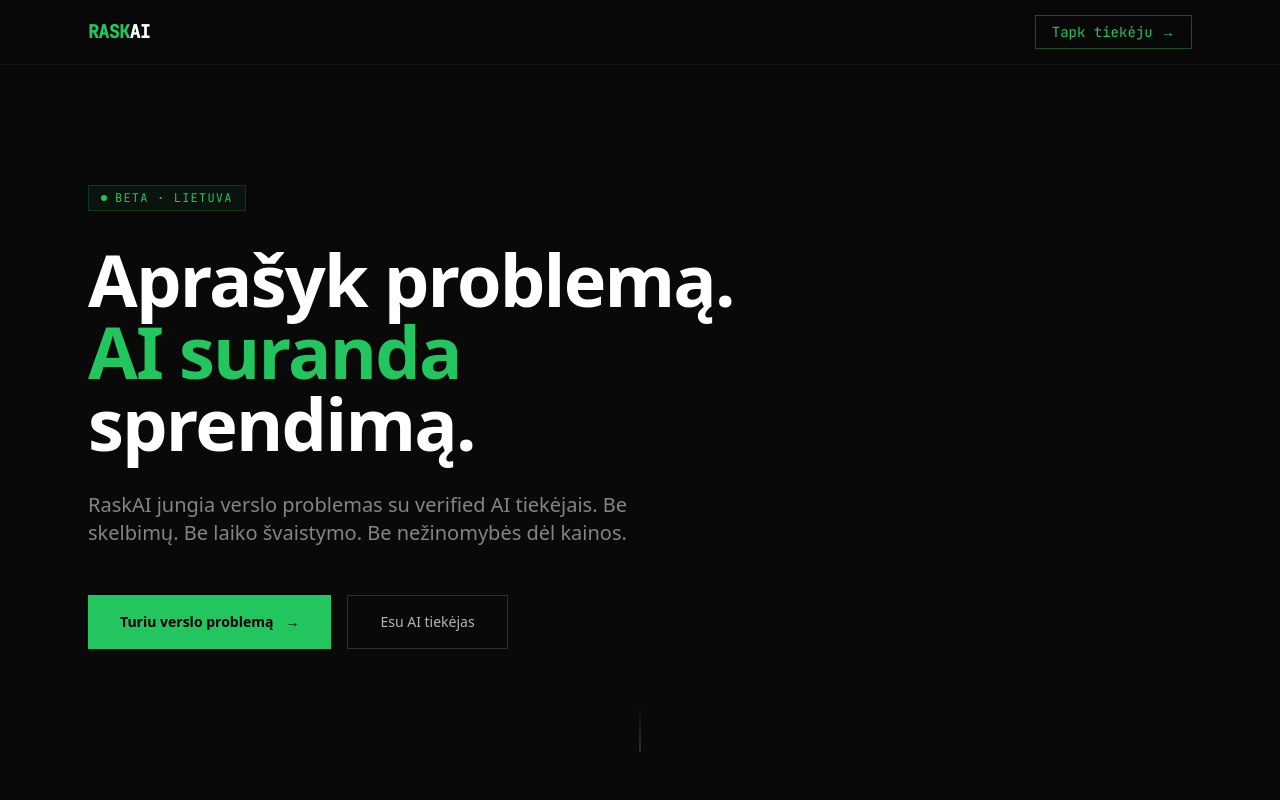
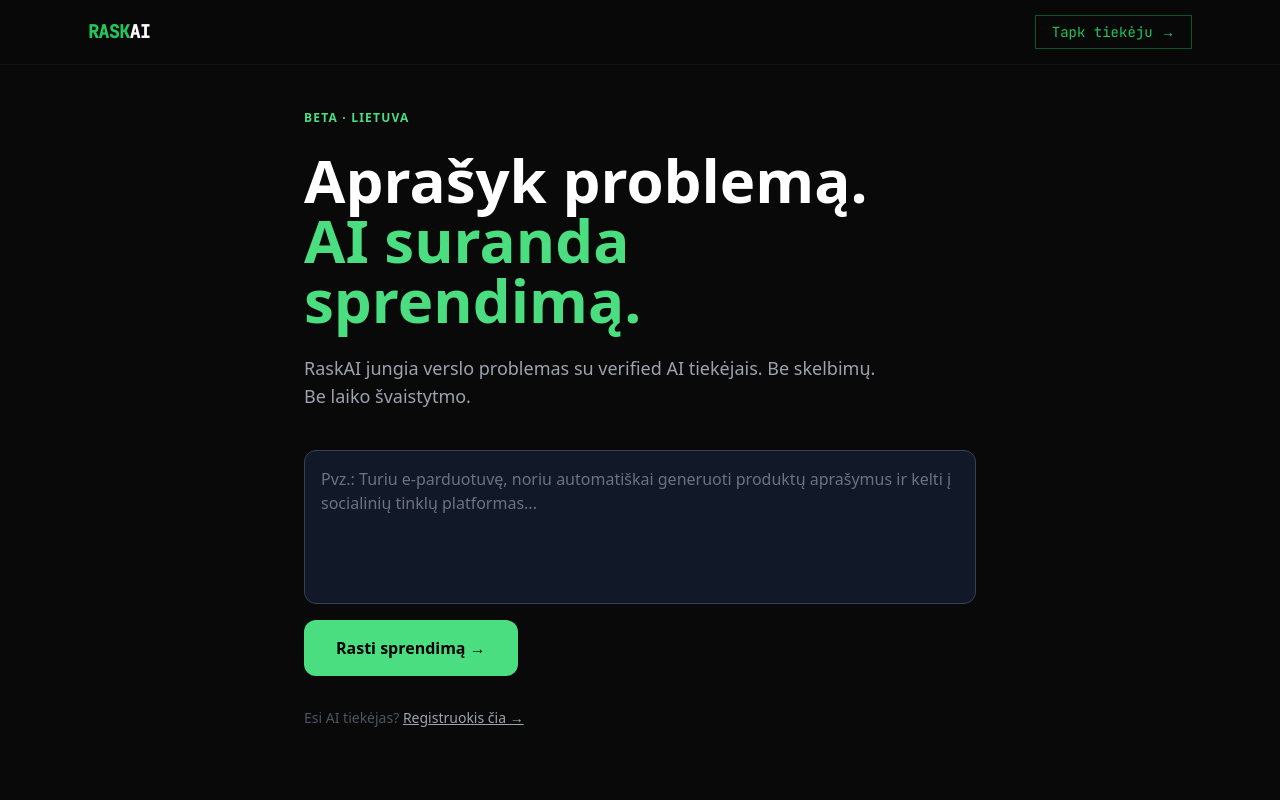
Before and after one commit to aplinkostvarkymo-lgtm/raskai.lt, a Next.js app: page / in a window 1280 px wide. Shown: the top 800 px of the page. Built offline with nearby package versions, Linux system fonts and the light colour scheme; a web font is replaced by a local one.

Commit message:
feat: intake flow 2-step + /api/intake route

```diff
--- a/app/page.tsx
+++ b/app/page.tsx
@@ -1,31 +1,57 @@
 'use client';
-
 import { useState } from 'react';
 
 export default function Home() {
-  const [formData, setFormData] = useState({
-    name: '',
-    email: '',
-    company: '',
-    expertise: '',
-  });
-  const [formState, setFormState] = useState<'idle' | 'loading' | 'success' | 'error'>('idle');
+  // Provider signup state (unchanged)
+  const [formData, setFormData] = useState({ name: '', email: '', company: '', expertise: '' });
+  const [providerSuccess, setProviderSuccess] = useState(false);
 
-  const handleSubmit = async (e: React.FormEvent) => {
+  async function handleSubmit(e: React.FormEvent) {
     e.preventDefault();
-    setFormState('loading');
+    const res = await fetch('/api/provider-signup', {
+      method: 'POST',
+      headers: { 'Content-Type': 'application/json' },
+      body: JSON.stringify(formData),
+    });
+    if (res.ok) setProviderSuccess(true);
+  }
+
+  // Intake flow state
+  const [intakeStep, setIntakeStep] = useState<'idle' | 'email' | 'success'>('idle');
+  const [problem, setProblem] = useState('');
+  const [intakeEmail, setIntakeEmail] = useState('');
+  const [intakeLoading, setIntakeLoading] = useState(false);
+  const [intakeError, setIntakeError] = useState('');
+
+  async function handleIntakeSubmit(e: React.FormEvent) {
+    e.preventDefault();
+    if (problem.trim().length < 20) {
+      setIntakeError('Aprašyk problemą detaliau — bent 20 simbolių.');
+      return;
+    }
+    setIntakeStep('email');
+    setIntakeError('');
+  }
+
+  async function handleEmailSubmit(e: React.FormEvent) {
+    e.preventDefault();
+    setIntakeLoading(true);
+    setIntakeError('');
     try {
-      const res = await fetch('/api/provider-signup', {
+      const res = await fetch('/api/intake', {
         method: 'POST',
         headers: { 'Content-Type': 'application/json' },
-        body: JSON.stringify(formData),
+        body: JSON.stringify({ problem, email: intakeEmail }),
       });
-      if (!res.ok) throw new Error();
-      setFormState('success');
-    } catch {
-      setFormState('error');
+      const data = await res.json();
+      if (!res.ok) throw new Error(data.error || 'Klaida');
+      setIntakeStep('success');
+    } catch (err: unknown) {
+      setIntakeError(err instanceof Error ? err.message : 'Nepavyko. Bandyk dar kartą.');
+    } finally {
+      setIntakeLoading(false);
     }
-  };
+  }
 
   return (
     <main className="bg-[#090909] text-white min-h-screen font-sans antialiased">
@@ -46,48 +72,91 @@
       </nav>
 
       {/* HERO */}
-      <section className="min-h-screen flex flex-col justify-center px-6 pt-24 pb-16 max-w-6xl mx-auto">
-        <div className="max-w-3xl">
-          <div className="inline-flex items-center gap-2 border border-[#22c55e]/20 bg-[#22c55e]/5 px-3 py-1 mb-8">
-            <span className="w-1.5 h-1.5 rounded-full bg-[#22c55e] animate-pulse" />
-            <span className="font-mono text-xs text-[#22c55e] tracking-widest uppercase">
-              Beta · Lietuva
-            </span>
-          </div>
-
-          <h1 className="text-5xl md:text-7xl font-black leading-[0.95] tracking-tight mb-8">
-            Aprašyk problemą.
-            <br />
-            <span className="text-[#22c55e]">AI suranda</span>
-            <br />
-            sprendimą.
+      <section className="min-h-screen flex flex-col justify-center px-6 pt-24 pb-16">
+        <div className="max-w-2xl mx-auto w-full">
+          <span className="inline-block text-xs font-semibold tracking-widest text-green-400 uppercase mb-6">
+            Beta · Lietuva
+          </span>
+          <h1 className="text-5xl md:text-6xl font-black text-white leading-tight mb-6">
+            Aprašyk problemą.<br />
+            <span className="text-green-400">AI suranda sprendimą.</span>
           </h1>
-
-          <p className="text-lg md:text-xl text-white/50 leading-relaxed max-w-xl mb-12">
-            RaskAI jungia verslo problemas su verified AI tiekėjais.
-            Be skelbimų. Be laiko švaistymo. Be nežinomybės dėl kainos.
+          <p className="text-gray-400 text-lg mb-10 max-w-xl">
+            RaskAI jungia verslo problemas su verified AI tiekėjais. Be skelbimų. Be laiko švaistytmo.
           </p>
 
-          <div className="flex flex-col sm:flex-row gap-4">
-            <a
-              href="mailto:info@raskai.lt?subject=Turiu AI problemą"
-              className="group flex items-center justify-center gap-3 bg-[#22c55e] text-black font-bold px-8 py-4 text-sm hover:bg-[#16a34a] transition-all duration-200"
-            >
-              Turiu verslo problemą
-              <span className="group-hover:translate-x-1 transition-transform duration-200">→</span>
-            </a>
-            <a
-              href="#provider"
-              className="flex items-center justify-center gap-3 border border-white/15 text-white/70 hover:border-white/40 hover:text-white font-medium px-8 py-4 text-sm transition-all duration-200"
-            >
-              Esu AI tiekėjas
-            </a>
-          </div>
-        </div>
+          {/* INTAKE FLOW */}
+          {intakeStep === 'idle' && (
+            <form onSubmit={handleIntakeSubmit} className="flex flex-col gap-4">
+              <textarea
+                value={problem}
+                onChange={e => setProblem(e.target.value)}
+                placeholder="Pvz.: Turiu e-parduotuvę, noriu automatiškai generuoti produktų aprašymus ir kelti į socialinių tinklų platformas..."
+                rows={5}
+                className="w-full bg-gray-900 border border-gray-700 rounded-xl p-4 text-white placeholder-gray-500 resize-none focus:outline-none focus:border-green-400 text-base"
+              />
+              {intakeError && <p className="text-red-400 text-sm">{intakeError}</p>}
+              <button
+                type="submit"
+                className="self-start bg-green-400 text-black font-bold px-8 py-4 rounded-xl hover:bg-green-300 transition-colors text-base"
+              >
+                Rasti sprendimą →
+              </button>
+            </form>
+          )}
 
-        {/* scroll indicator */}
-        <div className="absolute bottom-12 left-1/2 -translate-x-1/2 flex flex-col items-center gap-2 opacity-30">
-          <div className="w-px h-12 bg-gradient-to-b from-transparent to-white" />
+          {intakeStep === 'email' && (
+            <form onSubmit={handleEmailSubmit} className="flex flex-col gap-4 max-w-md">
+              <p className="text-gray-300 text-sm">
+                Puiku. Įvesk el. paštą — atsiųsime analizės rezultatą ir surastus tiekėjus.
+              </p>
+              <input
+                type="email"
+                required
+                value={intakeEmail}
+                onChange={e => setIntakeEmail(e.target.value)}
+                placeholder="tavo@email.lt"
+                className="w-full bg-gray-900 border border-gray-700 rounded-xl p-4 text-white placeholder-gray-500 focus:outline-none focus:border-green-400 text-base"
+              />
+              {intakeError && <p className="text-red-400 text-sm">{intakeError}</p>}
+              <div className="flex gap-3">
+                <button
+                  type="button"
+                  onClick={() => setIntakeStep('idle')}
+                  className="px-6 py-3 rounded-xl border border-gray-700 text-gray-400 hover:text-white transition-colors text-sm"
+                >
+                  ← Atgal
+                </button>
+                <button
+                  type="submit"
+                  disabled={intakeLoading}
+                  className="bg-green-400 text-black font-bold px-8 py-3 rounded-xl hover:bg-green-300 transition-colors text-base disabled:opacity-50"
+                >
+                  {intakeLoading ? 'Siunčiama...' : 'Pateikti užklausą'}
+                </button>
+              </div>
+            </form>
+          )}
+
+          {intakeStep === 'success' && (
+            <div className="bg-gray-900 border border-green-400/30 rounded-2xl p-8 max-w-md">
+              <div className="text-green-400 text-3xl mb-4">✓</div>
+              <h2 className="text-white font-bold text-xl mb-2">Užklausa gauta</h2>
+              <p className="text-gray-400 text-sm">
+                AI dispatcher jau analizuoja tavo problemą. Per 24h gausite el. laišką su analizės rezultatais ir surastais tiekėjais.
+              </p>
+            </div>
+          )}
+
+          {/* Provider CTA */}
+          {intakeStep !== 'success' && (
+            <p className="mt-8 text-gray-600 text-sm">
+              Esi AI tiekėjas?{' '}
+              <a href="#provider" className="text-gray-400 hover:text-white underline transition-colors">
+                Registruokis čia →
+              </a>
+            </p>
+          )}
         </div>
       </section>
 
@@ -204,7 +273,7 @@
 
           {/* FORMA */}
           <div className="border border-white/8 bg-[#0f0f0f] p-8">
-            {formState === 'success' ? (
+            {providerSuccess ? (
               <div className="text-center py-8">
                 <div className="w-12 h-12 border border-[#22c55e] flex items-center justify-center mx-auto mb-4">
                   <span className="text-[#22c55e] text-xl">✓</span>
@@ -277,13 +346,12 @@
 
                   <button
                     type="submit"
-                    disabled={formState === 'loading'}
-                    className="w-full bg-[#22c55e] text-black font-bold py-4 text-sm hover:bg-[#16a34a] transition-colors duration-200 disabled:opacity-50 disabled:cursor-not-allowed"
+                    className="w-full bg-[#22c55e] text-black font-bold py-4 text-sm hover:bg-[#16a34a] transition-colors duration-200"
                   >
-                    {formState === 'loading' ? 'Siunčiama...' : 'Registruotis kaip tiekėjas →'}
+                    Registruotis kaip tiekėjas →
                   </button>
 
-                  {formState === 'error' && (
+                  {false && (
                     <p className="text-red-400 text-xs text-center">Klaida. Bandyk dar kartą arba rašyk info@raskai.lt</p>
                   )}
                 </form>
```
Also changed, not shown: app/api/intake/route.ts (added, +103 -0 lines).
